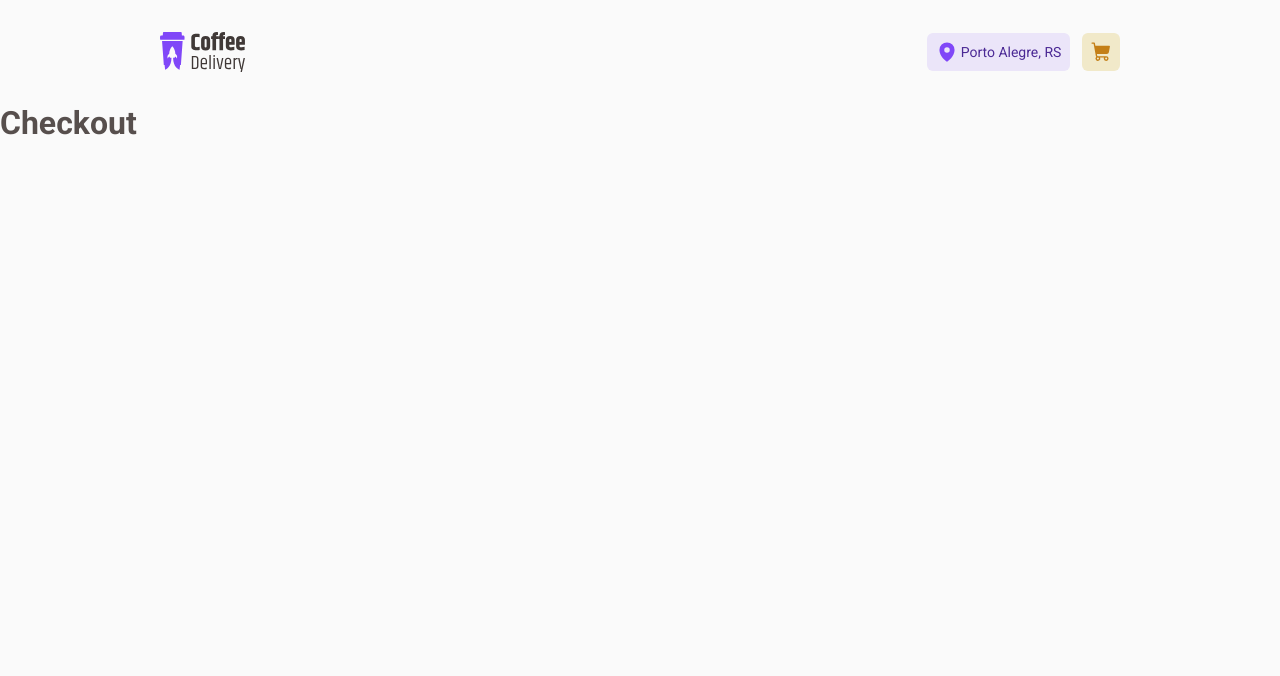
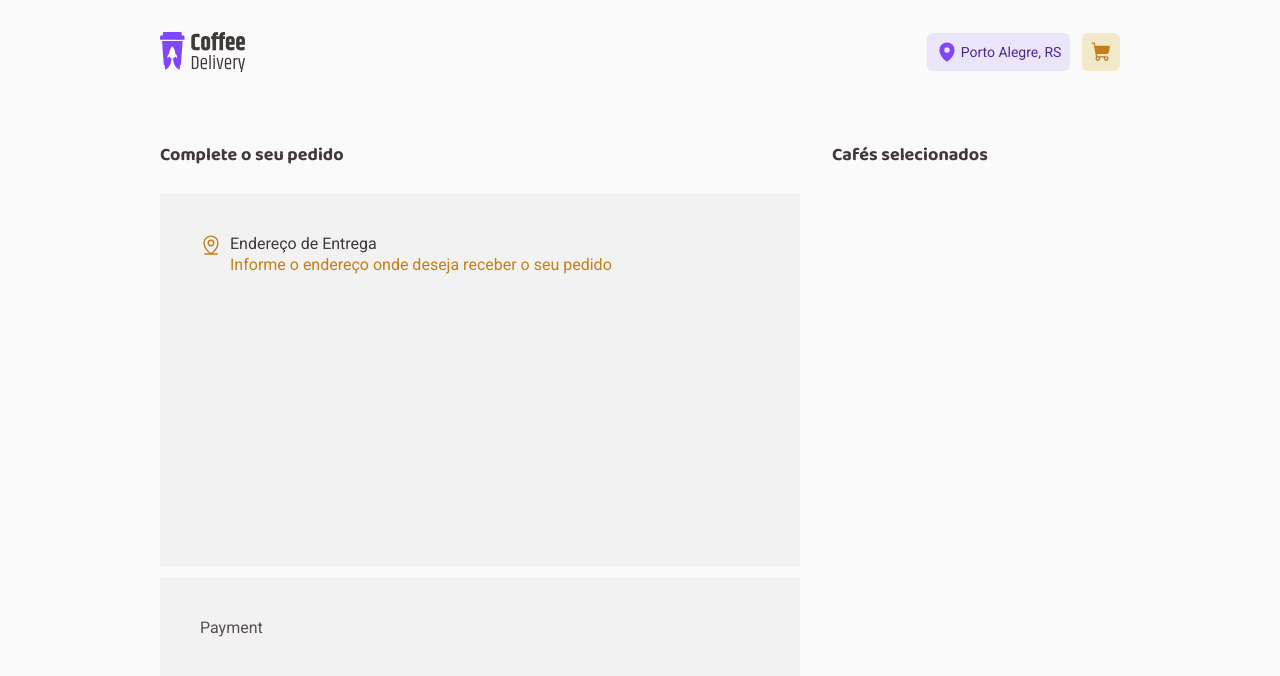
Before and after one commit to Luaxlz/ignite-coffe-delivery-challenge, a React (Vite) app: page /checkout in a window 1280 px wide. Shown: the top 676 px of the page. Built offline with nearby package versions, Linux system fonts and the light colour scheme.

Commit message:
feat: added checkout page styles

```diff
--- a/src/Pages/Checkout/index.tsx
+++ b/src/Pages/Checkout/index.tsx
@@ -1,3 +1,38 @@
+import { MapPinLine } from '@phosphor-icons/react';
+import {
+  CheckoutContainer,
+  CheckoutTitle,
+  FormInfo,
+  FormInfoText,
+  OrderForm,
+  OrderFormContainer,
+  OrderProductsContainer,
+  PaymentContainer,
+} from './styles';
+
 export function Checkout() {
-  return <h1>Checkout</h1>
+  return (
+    <>
+      <CheckoutContainer>
+        <OrderFormContainer>
+          <CheckoutTitle>Complete o seu pedido</CheckoutTitle>
+          <OrderForm>
+            <FormInfo>
+              <MapPinLine size={22} />
+              <FormInfoText>
+                <span id='title'>Endereço de Entrega</span>
+                <span id='subtitle'>
+                  Informe o endereço onde deseja receber o seu pedido
+                </span>
+              </FormInfoText>
+            </FormInfo>
+          </OrderForm>
+          <PaymentContainer>Payment</PaymentContainer>
+        </OrderFormContainer>
+        <OrderProductsContainer>
+          <CheckoutTitle>Cafés selecionados</CheckoutTitle>
+        </OrderProductsContainer>
+      </CheckoutContainer>
+    </>
+  );
 }
--- a/src/Pages/Checkout/styles.ts
+++ b/src/Pages/Checkout/styles.ts
@@ -0,0 +1,62 @@
+import styled from 'styled-components';
+
+export const CheckoutContainer = styled.main`
+  display: flex;
+  flex-direction: row;
+  width: 100%;
+  height: 100%;
+  gap: 2rem;
+  padding: 2.5rem 10rem;
+`;
+
+export const CheckoutTitle = styled.div`
+  font-family: 'Baloo 2';
+  font-size: ${(props) => props.theme.fontSize['title-xs']};
+  color: ${(props) => props.theme['base-subtitle']};
+  line-height: 130%;
+  font-weight: 700;
+  margin-bottom: 0.93rem;
+`;
+
+export const OrderFormContainer = styled.div`
+  display: flex;
+  flex-direction: column;
+  gap: 0.75rem;
+`;
+
+export const OrderForm = styled.div`
+  display: flex;
+  width: 40rem;
+  height: 23.25rem;
+  background-color: ${(props) => props.theme['base-card']};
+  padding: 2.5rem;
+`;
+
+export const PaymentContainer = styled.div`
+  display: flex;
+  width: 40rem;
+  height: 12.93rem;
+  background-color: ${(props) => props.theme['base-card']};
+  padding: 2.5rem;
+`;
+
+export const FormInfo = styled.div`
+  display: flex;
+  flex-direction: row;
+  color: ${(props) => props.theme['yellow-dark']};
+  gap: 0.5rem;
+`;
+
+export const FormInfoText = styled.div`
+  display: flex;
+  flex-direction: column;
+
+  #title {
+    font-size: ${(props) => props.theme.fontSize['text-m']};
+    color: ${(props) => props.theme['base-subtitle']};
+    line-height: 130%;
+    font-weight: 400;
+  }
+`;
+
+export const OrderProductsContainer = styled.div``;
--- a/src/Pages/Success/index.tsx
+++ b/src/Pages/Success/index.tsx
@@ -1,3 +1,8 @@
 export function Success() {
-  return <h1>Success</h1>
+  return (
+    <>
+      <h1>Success</h1>
+      <successContainer></successContainer>
+    </>
+  );
 }
--- a/src/Pages/Success/styles.ts
+++ b/src/Pages/Success/styles.ts
@@ -0,0 +1,3 @@
+import styled from 'styled-components';
+
+export const successContainer = styled.main``;
```
